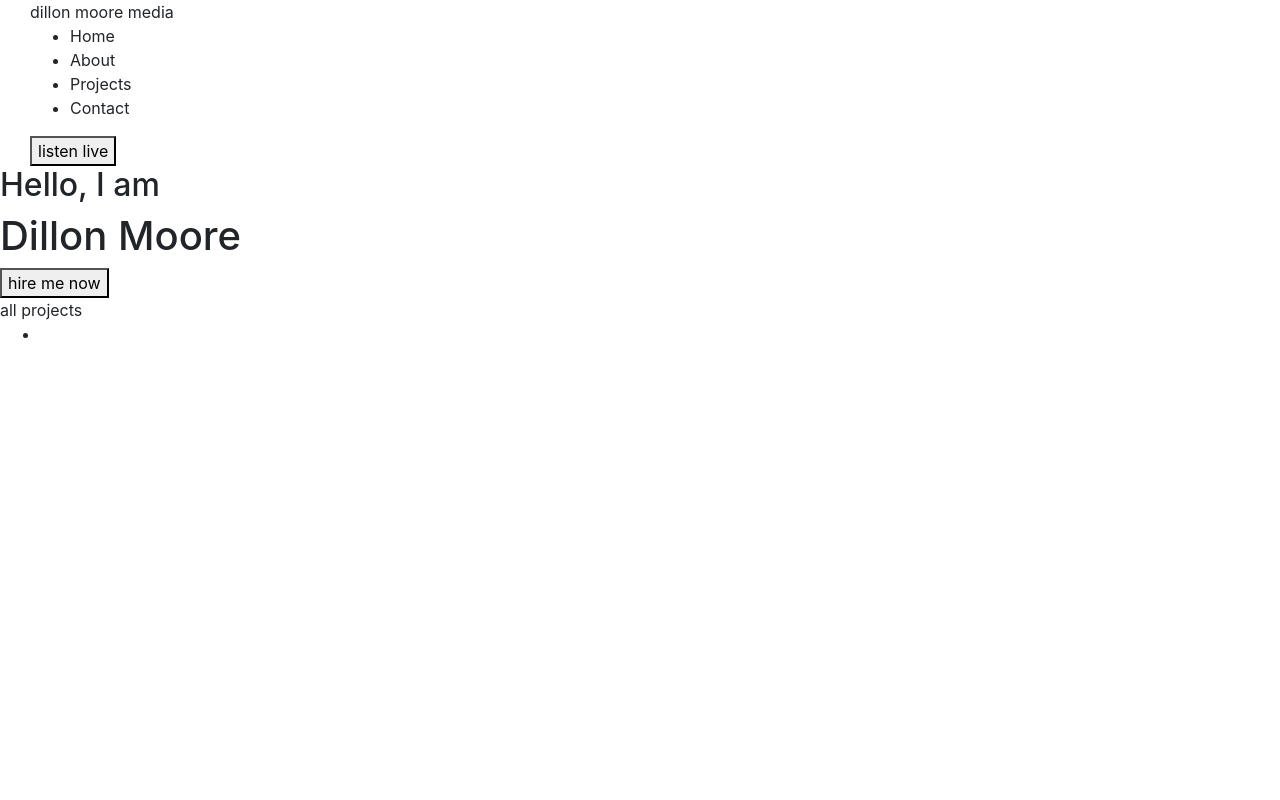
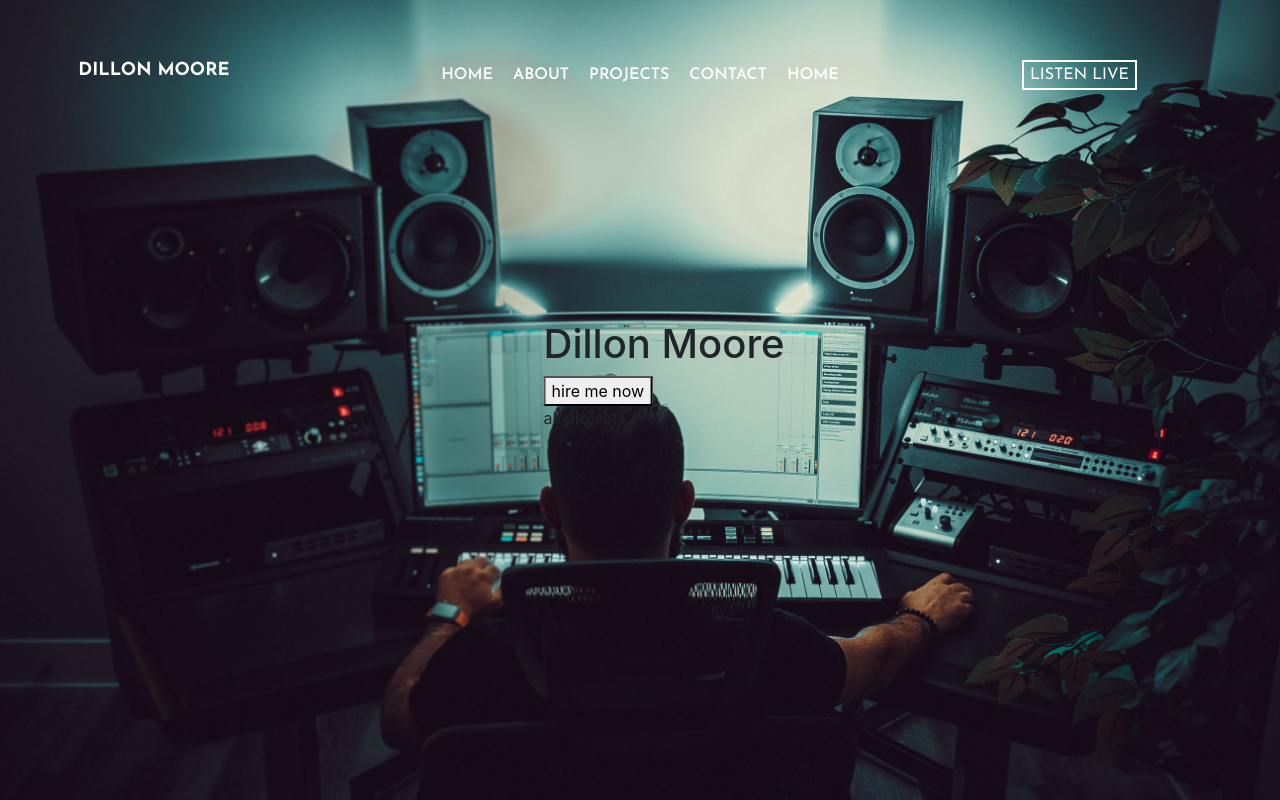
Before and after one commit to KaitlynBro/dillonMooreMedia, a React (Create React App) app: page / in a window 1280 px wide. Built offline with nearby package versions, Linux system fonts and the light colour scheme.

Commit message:
header almost done..react routing might be needed

```diff
--- a/src/App.js
+++ b/src/App.js
@@ -1,12 +1,15 @@
 import React from 'react';
 import 'bootstrap/dist/css/bootstrap.min.css';
 import Hero from './Components/Hero.js';
+import Nav from './Components/Nav.js';
+
 import './App.scss';
 
 function App() {
   return (
     <div className="App">
       <header>
+        <Nav />
         <Hero />
       </header>
     </div>
--- a/src/App.scss
+++ b/src/App.scss
@@ -0,0 +1,90 @@
+@import url('https://fonts.googleapis.com/css?family=Josefin+Sans:400,600,700|Playfair+Display:400,900&display=swap');
+
+$josefin: 'Josefin Sans', sans-serif;
+$playfair:'Playfair Display', serif;
+
+$yellow:#F9F74F;
+$white:#fff;
+$transparent:transparent;
+
+body {
+    max-width: 1920px;
+    margin: 0 auto;
+}
+
+// nav
+.nav-wrapper {
+    display:flex;
+    flex-direction:row;
+    justify-content: space-around;
+    padding:60px 0;
+    box-sizing:content-box;
+    font-family: $josefin;
+    .nav-col {
+        padding:0;
+        &:first-child {
+            h2 {
+                font-size: 18px;
+                font-weight: 900;
+                text-transform: uppercase;
+                text-align: center;
+                color: $white;
+            }
+        }
+        &:nth-child(2) {
+            display: flex;
+            flex-direction: row;
+            justify-content: center;
+            align-items: center;
+            ul {
+                display: flex;
+                flex-direction: row;
+                justify-content: center;
+                align-items: center;
+                padding: 0;
+                margin-bottom:0;
+                li {
+                    list-style-type:none;
+                    a {
+                        font-size: 16px;
+                        text-transform: uppercase;
+                        margin: 0 10px;
+                        color: $white;
+                        font-weight: 600;
+                        &:hover {
+                            text-decoration: unset;
+                        }
+                    }
+                }
+            }
+        }
+        &:nth-child(3) {
+            display: flex;
+            justify-content: flex-start;
+            button {
+                    background-color: $transparent;
+                    border: 2px solid $white;
+                    color: $white;
+                    text-transform: uppercase;
+                    box-sizing: content-box;
+            }
+        }
+    }
+}
+
+header {
+    min-height: 100vh;
+    background-image: url('./././placeholderbg.jpg');
+    background-size: cover;
+    background-position: 100% 0%;
+    display: flex;
+    flex-direction: column;
+    align-items: center;
+    position: relative;
+    .hero-content {
+        position: absolute;
+        top: 40%;
+        transform: translate(-40%);
+        left: 50%;
+    }
+}
--- a/src/Components/Hero.js
+++ b/src/Components/Hero.js
@@ -1,41 +1,20 @@
 import React from 'react';
-import Nav from './Nav.js';
 
 class Hero extends React.Component {
     render() {
         return (
-            <div>
-                <Nav />
+            <div className="hero-content">
                 <div>
-                    <h2>Hello, I am</h2>
                     <h1>Dillon Moore</h1>
-                    <div>
-                        <span>
-                            {/* circular logo of his work exp will live here */}
-                        </span>
-                        <span>
-                            {/* circular logo of his work exp will live here */}
-                        </span>
-                        <span>
-                            {/* circular logo of his work exp will live here */}
-                        </span>
-                    </div>
                     <button> hire me now </button>
-                    {/* make sure to add click event to all btns */}
                 </div>
                 <div>
-                    <div>
-                        all projects
-                    </div>
-                    <div>
-                        <ul>
-                            <li>
-                                <a href="www.google.com">
-                                    {/* social icon will live here. max of 5 if he wants to adhere to design */}
-                                </a>
-                            </li>
-                        </ul>
-                    </div>
+                    all projects
+                </div>
+                <div>
+                    <ul>
+                        <li><a href="www.google.com"></a></li>
+                    </ul>
                 </div>
             </div>
         )
--- a/src/Components/Nav.js
+++ b/src/Components/Nav.js
@@ -3,20 +3,33 @@ import React from 'react';
 class Nav extends React.Component {
     render() {
         return (
-            <div>
-                <nav className="col-12">
-                    <div className="col-3">
-                        dillon moore media
+            <div className="col-12">
+                <nav className="col-12 nav-wrapper">
+                    <div className="col-2 nav-col">
+                        <h2>dillon moore
+                            <span></span>
+                        </h2>
                     </div>
-                    <div className="col-3">
+                    <div className="col-6 nav-col">
                         <ul>
-                            <li>Home</li>
-                            <li>About</li>
-                            <li>Projects</li>
-                            <li>Contact</li>
+                            <li>
+                                <a href="www.google.com">Home</a>
+                            </li>
+                            <li>
+                                <a href="www.google.com">About</a>
+                            </li>
+                            <li>
+                                <a href="www.google.com">Projects</a>
+                            </li>
+                            <li>
+                                <a href="www.google.com">Contact</a>
+                            </li>
+                            <li>
+                                <a href="www.google.com">Home</a>
+                            </li>
                         </ul>
                     </div>
-                    <div className="col-3">
+                    <div className="col-2 nav-col">
                         <button> listen live </button>
                     </div>
                 </nav>
```
Also changed, not shown: public/placeholderbg.jpg (added), src/placeholderbg.jpg (added).
